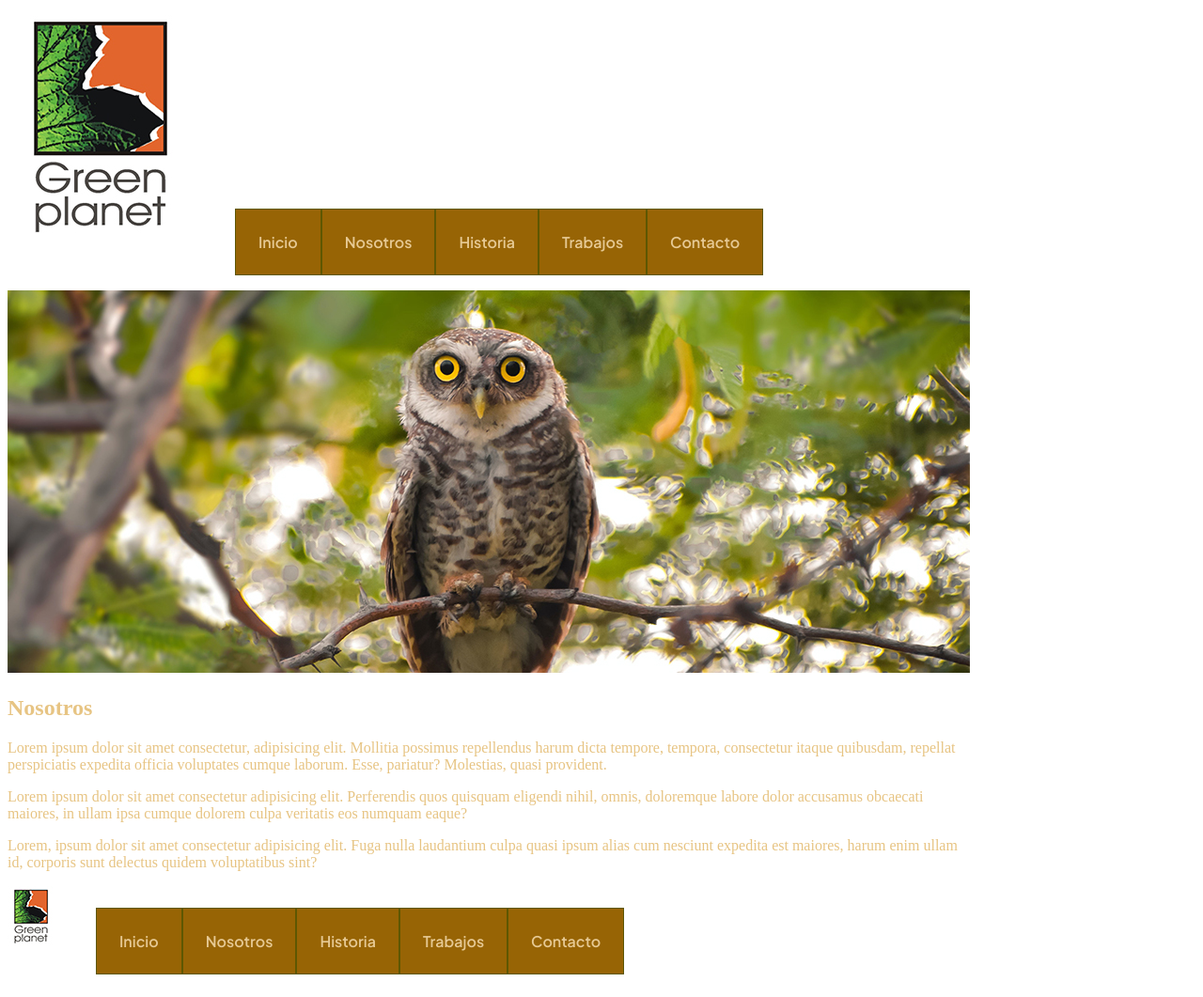
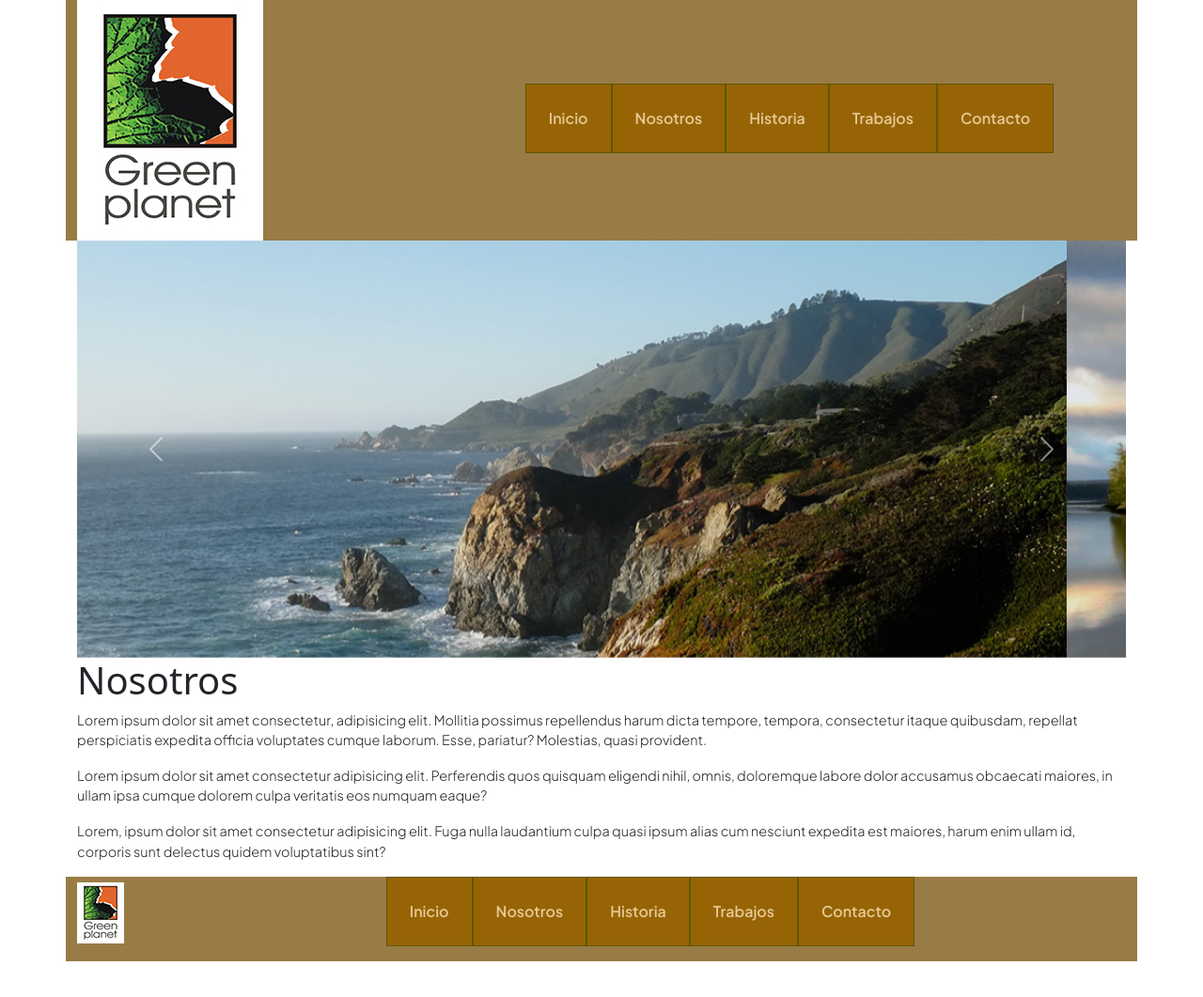
Before and after one commit to jterra1974/Idea-Terra, a plain HTML site: page nosotros.html in a window 1280 px wide. Shown: the whole page at 94% size. After the commit the page ends 1023 px from the top, so only its background shows below. Drawn offline with nearby package versions, Linux system fonts and the light colour scheme.

Commit message:
Fin transicion Index y Nosotros

```diff
--- a/nosotros.html
+++ b/nosotros.html
@@ -7,13 +7,16 @@
 <!-- Link a la hoja de estilos -->
 <link rel="stylesheet" href="style.css">
 
+<!-- Bootstrap -->
+<link rel="stylesheet" href="https://cdn.jsdelivr.net/npm/bootstrap@5.2.0-beta1/dist/css/bootstrap.min.css">
+
 <title>Nosotros</title>
 </head>
 <body>
-<div class="grid-container">
 <!--Comienzo header-->
-<header class="header">
-    <div class="header-content">
+<section class="container header">
+    <div class="row">
+        <div class="col">
         <img src="images/greenplanet_grande.jpg" alt="Logo Emresa">
         <nav class="top-menu">
             <ul>
@@ -25,26 +28,57 @@
             </ul>
         </nav>
         </div>
-    </header>
+    </div>
+</section>
 <!--Fin header-->
-        <!--Carrusel de imagenes-->
-            <section class="carrusel">
-                <img src="images/carrusel_03.jpg" alt="Carrusel de Imagenes">
+<!-- Carrusel de imagenes -->
+<section class="container">
+    <div class="row">
+        <div class="col">
+            <!-- Componente de Bootstrap -->
+            <div id="carouselExampleControls" class="carousel slide" data-bs-ride="carousel">
+                <div class="carousel-inner">
+                  <div class="carousel-item active">
+                    <img src="images/carrusel_01.jpg" class="d-block w-100" alt="Primer imagen">
+                  </div>
+                  <div class="carousel-item">
+                    <img src="images/carrusel_02.jpg" class="d-block w-100" alt="Segunda imagen">
+                  </div>
+                  <div class="carousel-item">
+                    <img src="images/carrusel_03.jpg" class="d-block w-100" alt="Tercer imagen">
+                  </div>
+                </div>
+                <button class="carousel-control-prev" type="button" data-bs-target="#carouselExampleControls" data-bs-slide="prev">
+                  <span class="carousel-control-prev-icon" aria-hidden="true"></span>
+                  <span class="visually-hidden">Previous</span>
+                </button>
+                <button class="carousel-control-next" type="button" data-bs-target="#carouselExampleControls" data-bs-slide="next">
+                  <span class="carousel-control-next-icon" aria-hidden="true"></span>
+                  <span class="visually-hidden">Next</span>
+                </button>
+            </div>
+        </div>
+    </div>
 </section>
 <!--Fin Carrusel de imagenes-->
-        <!--Videos-->
-            <section class="show">
-                <div class="texto">
+
+<!--Texto-->
+<section class="container">
+    <div class="row">
+        <div class="col">
             <h1>Nosotros</h1>
             <p>Lorem ipsum dolor sit amet consectetur, adipisicing elit. Mollitia possimus repellendus harum dicta tempore, tempora, consectetur itaque quibusdam, repellat perspiciatis expedita officia voluptates cumque laborum. Esse, pariatur? Molestias, quasi provident.</p>
             <p>Lorem ipsum dolor sit amet consectetur adipisicing elit. Perferendis quos quisquam eligendi nihil, omnis, doloremque labore dolor accusamus obcaecati maiores, in ullam ipsa cumque dolorem culpa veritatis eos numquam eaque?</p>
             <p>Lorem, ipsum dolor sit amet consectetur adipisicing elit. Fuga nulla laudantium culpa quasi ipsum alias cum nesciunt expedita est maiores, harum enim ullam id, corporis sunt delectus quidem voluptatibus sint?</p>
         </div>
+    </div>
 </section>
-        <!--Fin videos-->
+ <!--Fin Texto-->
+
 <!--Comienzo footer-->
-        <footer class="footer">
-            <div class="footer-content">
+<section class="container footer">
+    <div class="row">
+    <div class="col">
         <img src="images/greenplanet_chico.jpg" alt="Logo Empresa Chico">
     <nav class="bottom-menu">
         <ul>
@@ -56,7 +90,12 @@
         </ul>
     </nav>
     </div>
-        </footer>
     </div>
+</section>
+
+<!-- Script de Bootstrap -->
+<script src="https://cdn.jsdelivr.net/npm/bootstrap@5.2.0-beta1/dist/js/bootstrap.bundle.min.js">
+</script>
+
 </body>
 </html>
--- a/style.css
+++ b/style.css
@@ -25,13 +25,127 @@
 a {
     font-family: Urbanist-menu;
 }
-/*
-body {
+
+.header {
+    background-color: #997c45;
+}
+
+.top-menu {
+    width: 75%;
+    display: inline-flex;
+    justify-content: flex-end;
+}
+
+ul {
     display: flex;
-    background-color: black;
+    justify-content: space-between;
+    list-style-type: none;
+}
+/* Hover: Se activan las propiedades dentro de las llaves cuando paso el mouse sobre el elemento o sección */
+
+ul li a {
+    text-decoration: none;
+    color: #e6c994;
+}
+
+p {
+    font-family: Urbanist-parrafos;
+    font-size: 0.9em;
+}
+
+.footer {
+    background-color: #997c45;
+}
+
+h5 {
+    font-family: Urbanist-encabezados;
+}
+
+/* Movimiento botones menu */
+nav ul li:hover {
+    transform: translate(5px, 5px);
+}
+
+.bottom-menu {
+    width: 75%;
+    display: inline-flex;
+    justify-content: end;
+}
+
+nav li:hover {
+    /* Crezca o escale 4 veces su tamaño */
+        transform: scale(1.1);
+    }
+
+nav ul li {
+    /* dos valores obligatorios que hay que agregar para que funcione
+1- A que propiedad le doy transición
+2- Cuanto tiempo dura esa transición
+    transition-property: all;
+    transition-duration: 2s;*/
+    transition: all 0.5s;
+    border: 1px solid #5e5702;
+    padding: 3vh;
+    background-color: #976405;
+}
+
+/* Segunda seccion del grid - Carrusel de imagenes
+.carrusel {
+    grid-area: carrusel;
+    display: flex;
     justify-content: center;
-    z-index: 0;
+}
 
+.carrusel img {
+    width: 90%;
+}*/
+
+
+/* Tercera seccion del grid - Show media
+.show {
+    grid-area: show;
+    display: flex;
+    justify-content: space-evenly;
+}
+
+.cartilla_video {
+    width: 30%;
+    padding: 1vh;
+    color: #997c45;
+    transition: all 1s;
+}
+
+.cartilla_video:hover {
+    background-color: #5e5702;
+}
+
+p {
+    font-family: Urbanist-parrafos;
+    font-size: 0.9em;
+}
+
+.cartilla_trabajo {
+    padding: 2vh;
+    width: 30%;
+    background-color: #e0ce92;
+    color: #5e5702;
+}
+*/
+/* Cuarta sección del grid
+
+.footer {
+    grid-area: footer;
+    display: flex;
+    justify-content:center;
+    background-color: #997c45;
+}
+
+.footer-content {
+    display: flex;
+    justify-content: space-between;
+    width: 90%;
+    align-items: center;
+    flex-wrap: wrap;
 }
 */
 /*
@@ -83,117 +197,3 @@ header div img {
     justify-content: space-between;
 }
 */
-.top-menu {
-    width: 50%;
-    display: inline-flex;
-}
-
-ul {
-    display: flex;
-    justify-content: space-between;
-    list-style-type: none;
-}
-/* Hover: Se activan las propiedades dentro de las llaves cuando paso el mouse sobre el elemento o sección */
-
-nav li:hover {
-    /* Crezca o escale 4 veces su tamaño */
-        transform: scale(1.1);
-    }
-
-nav li {
-    /* dos valores obligatorios que hay que agregar para que funcione
-1- A que propiedad le doy transición
-2- Cuanto tiempo dura esa transición
-    transition-property: all;
-    transition-duration: 2s;*/
-    transition: all 0.5s;
-    border: 1px solid #5e5702;
-    padding: 3vh;
-    background-color: #976405;
-}
-
-ul li a {
-    text-decoration: none;
-    color: #e6c994;
-}
-
-/* Segunda seccion del grid - Carrusel de imagenes
-.carrusel {
-    grid-area: carrusel;
-    display: flex;
-    justify-content: center;
-}
-
-.carrusel img {
-    width: 90%;
-}*/
-
-
-/* Tercera seccion del grid - Show media
-.show {
-    grid-area: show;
-    display: flex;
-    justify-content: space-evenly;
-}
-
-.cartilla_video {
-    width: 30%;
-    padding: 1vh;
-    color: #997c45;
-    transition: all 1s;
-}
-
-.cartilla_video:hover {
-    background-color: #5e5702;
-}
-
-
-h1, h3 {
-    font-family: Urbanist-encabezados;
-}
-
-p {
-    font-family: Urbanist-parrafos;
-    font-size: 0.9em;
-}
-
-.cartilla_trabajo {
-    padding: 2vh;
-    width: 30%;
-    background-color: #e0ce92;
-    color: #5e5702;
-}
-*/
-/* Cuarta sección del grid
-
-.footer {
-    grid-area: footer;
-    display: flex;
-    justify-content:center;
-    background-color: #997c45;
-}
-
-.footer-content {
-    display: flex;
-    justify-content: space-between;
-    width: 90%;
-    align-items: center;
-    flex-wrap: wrap;
-}
-*/
-
-
-/* Movimiento botones menu */
-footer nav ul li:hover {
-    transform: translate(5px, 5px);
-}
-
-.bottom-menu {
-    width: 50%;
-    display: inline-flex;
-}
-
-.texto {
-    color:rgb(231, 196, 131);
-    width: 80%;
-}
```
Also changed, not shown: index.html (+57 -7 lines). Lines whose indentation alone changed are shown as unchanged.
